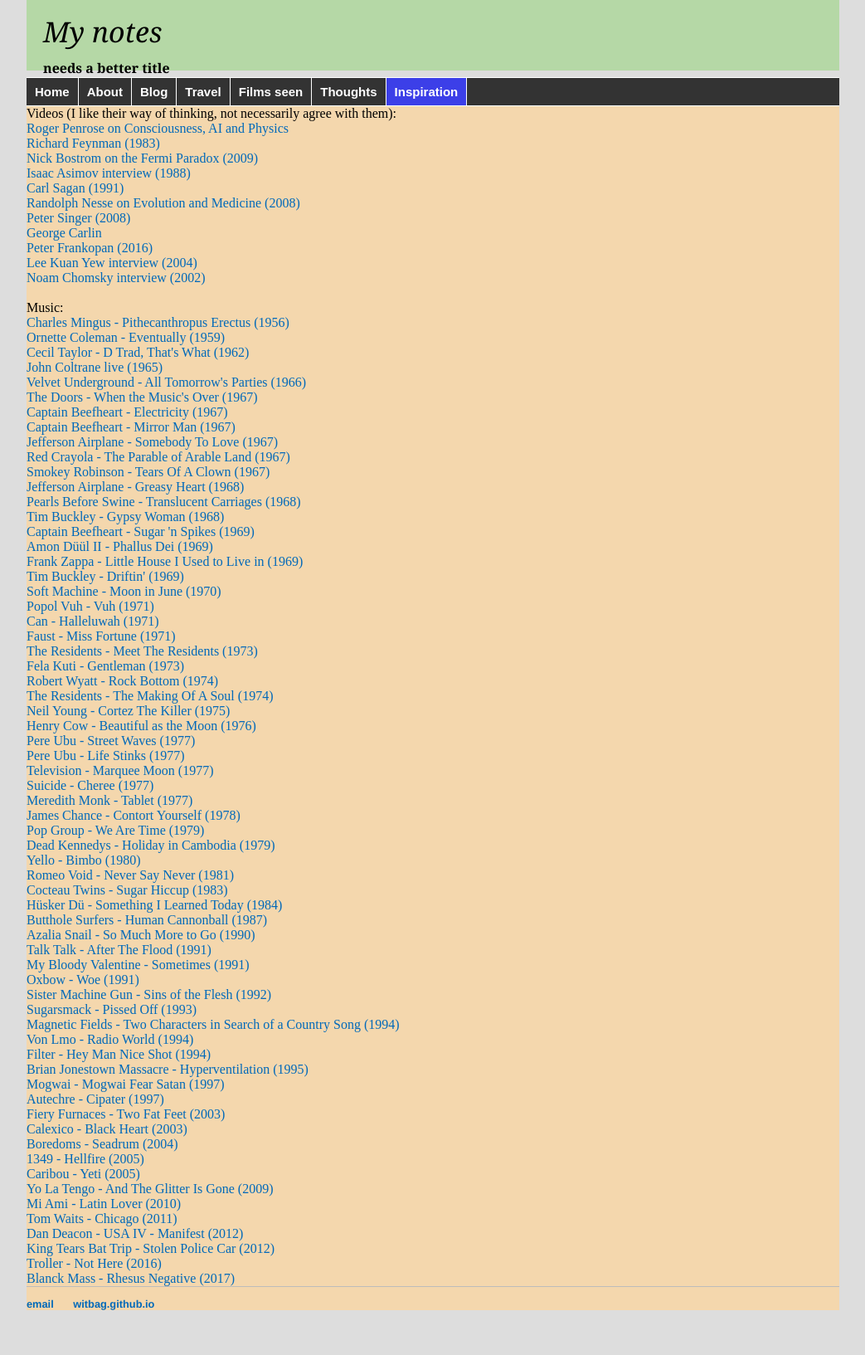
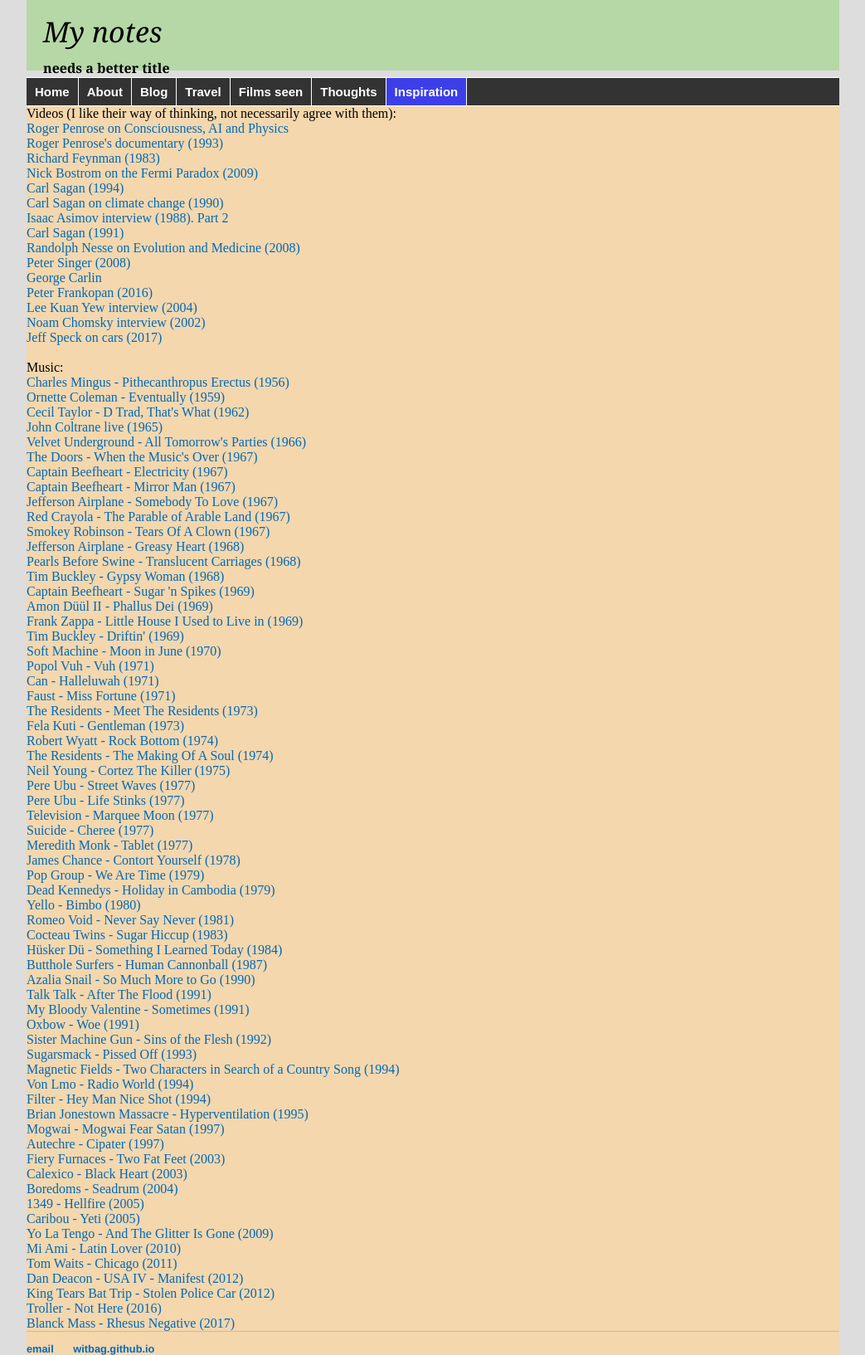
Before and after one commit to witbag/witbag.github.io, a Jekyll site: the page built from inspiration/index.html, in a window 1280 px wide. Shown: the whole page at 83% size, without its empty margins (118-1161 px from the left). Built offline with Jekyll 4.4.1, drawn with Linux system fonts in a browser that asks for light colours; before the commit the page ends 1579 px from its top, so only the background shows below that.

Commit message:
Update index.html

```diff
--- a/inspiration/index.html
+++ b/inspiration/index.html
@@ -5,9 +5,12 @@
 
 Videos (I like their way of thinking, not necessarily agree with them):<br>
 <a href="https://www.closertotruth.com/interviews/2812" target=_blank>Roger Penrose on Consciousness, AI and Physics</a><br>
-<a href="https://www.youtube.com/watch?v=aXtnYnoutKk" target=_blank>Richard Feynman (1983)</a><br>
+<a href="https://www.youtube.com/watch?v=9Sp1egEjwBI" target=_blank>Roger Penrose's documentary (1993)</a><br>
+<a href="https://www.youtube.com/watch?v=P1ww1IXRfTA" target=_blank>Richard Feynman (1983)</a><br>
 <a href="https://www.closertotruth.com/interviews/3988" target=_blank>Nick Bostrom on the Fermi Paradox (2009)</a><br>
-<a href="https://www.youtube.com/watch?v=aogsJ4t4aBE" target=_blank>Isaac Asimov interview (1988)</a><br>
+<a href="https://youtu.be/6_-jtyhAVTc?t=464" target=_blank>Carl Sagan (1994)</a><br>
+<a href="https://youtu.be/9Xz3ZjOSMRU?t=1642" target=_blank>Carl Sagan on climate change (1990)</a><br>
+<a href="https://www.youtube.com/watch?v=aogsJ4t4aBE" target=_blank>Isaac Asimov interview (1988). </a><a href="https://vimeo.com/48767355" target=_blank>Part 2</a><br>
 <a href="https://www.c-span.org/video/?15619-1/a-path-man-thought" target=_blank>Carl Sagan (1991)</a><br>
 <a href="https://www.youtube.com/watch?v=bAOhOhJr-gM" target=_blank>Randolph Nesse on Evolution and Medicine (2008)</a><br>
 <a href="https://www.youtube.com/watch?v=GYYNY2oKVWU" target=_blank>Peter Singer (2008)</a><br>
@@ -15,6 +18,7 @@
 <a href="https://www.youtube.com/watch?v=NJ54ojX5zlM" target=_blank>Peter Frankopan (2016)</a><br>
 <a href="https://charlierose.com/videos/18834" target=_blank>Lee Kuan Yew interview (2004)</a><br>
 <a href="https://www.youtube.com/watch?v=7lPnLK9z1fI" target=_blank>Noam Chomsky interview (2002)</a><br>
+<a href="https://www.youtube.com/watch?v=2kBEvg8bftE" target=_blank>Jeff Speck on cars (2017)</a><br>
 <br>
 
 Music:<br>
@@ -45,7 +49,6 @@
 <a href="https://www.youtube.com/watch?v=-4AhdWGci3c" target=_blank>Robert Wyatt - Rock Bottom (1974)</a><br>
 <a href="https://www.youtube.com/watch?v=5OlrMT2gWWY" target=_blank>The Residents - The Making Of A Soul (1974)</a><br>
 <a href="https://www.youtube.com/watch?v=m-b76yiqO1E" target=_blank>Neil Young - Cortez The Killer (1975)</a><br>
-<a href="https://www.youtube.com/watch?v=Vfpq11-sRVQ" target=_blank>Henry Cow - Beautiful as the Moon (1976)</a><br>
 <a href="https://www.youtube.com/watch?v=mk1sqOpPn3E" target=_blank>Pere Ubu - Street Waves (1977)</a><br>
 <a href="https://www.youtube.com/watch?v=o9SD416mXx4" target=_blank>Pere Ubu - Life Stinks (1977)</a><br>
 <a href="https://www.youtube.com/watch?v=jlbunmCbTBA" target=_blank>Television - Marquee Moon (1977)</a><br>
```
